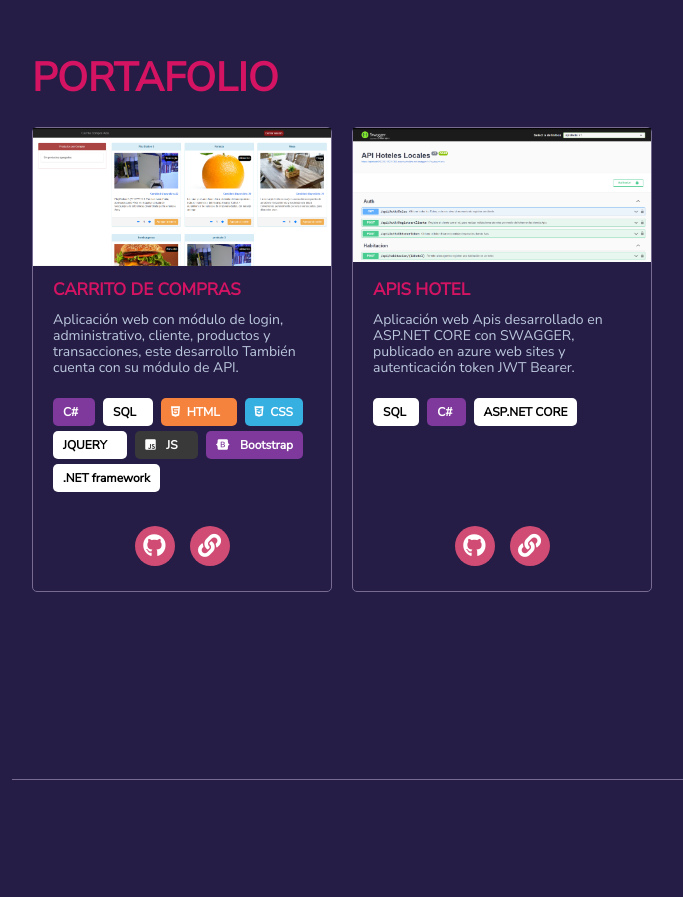
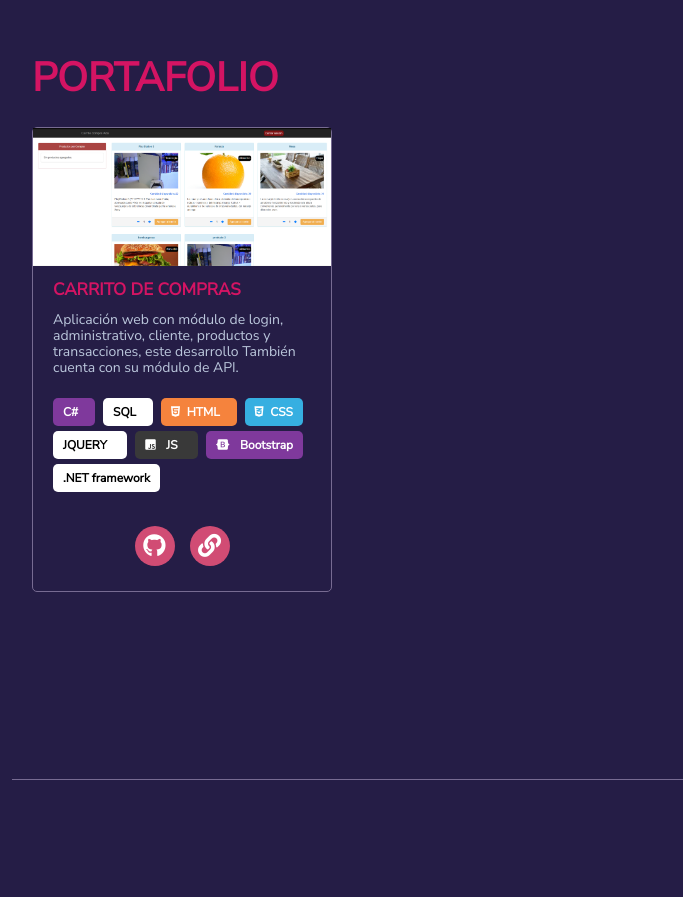
Before and after one commit to canojuancamilo/portafolio, a plain HTML site: page index.html in a window 1280 px wide. Shown: the part 1620-2517 px from the top of the page, without its empty margins (223-906 px from the left). Drawn offline with nearby package versions, Linux system fonts and the light colour scheme.

Commit message:
se comenta

```diff
--- a/index.html
+++ b/index.html
@@ -149,7 +149,7 @@
                         </div>
                     </div>
                 </div>
-                <div class="tarjeta">
+                <!--<div class="tarjeta">
                     <a href="https://apishotel20231215221353.azurewebsites.net/swagger/index.html" target="_blank">
                         <div class="contenedorImagen">
                             <img src="Imagenes/ApisHoteles.png" />
@@ -176,7 +176,7 @@
                             <a href="https://apishotel20231215221353.azurewebsites.net/swagger/index.html" target="_blank"><i class="fas fa-link"></i></a>
                         </div>
                     </div>
-                </div>
+                </div>-->
             </div>
         </div>
 
```
